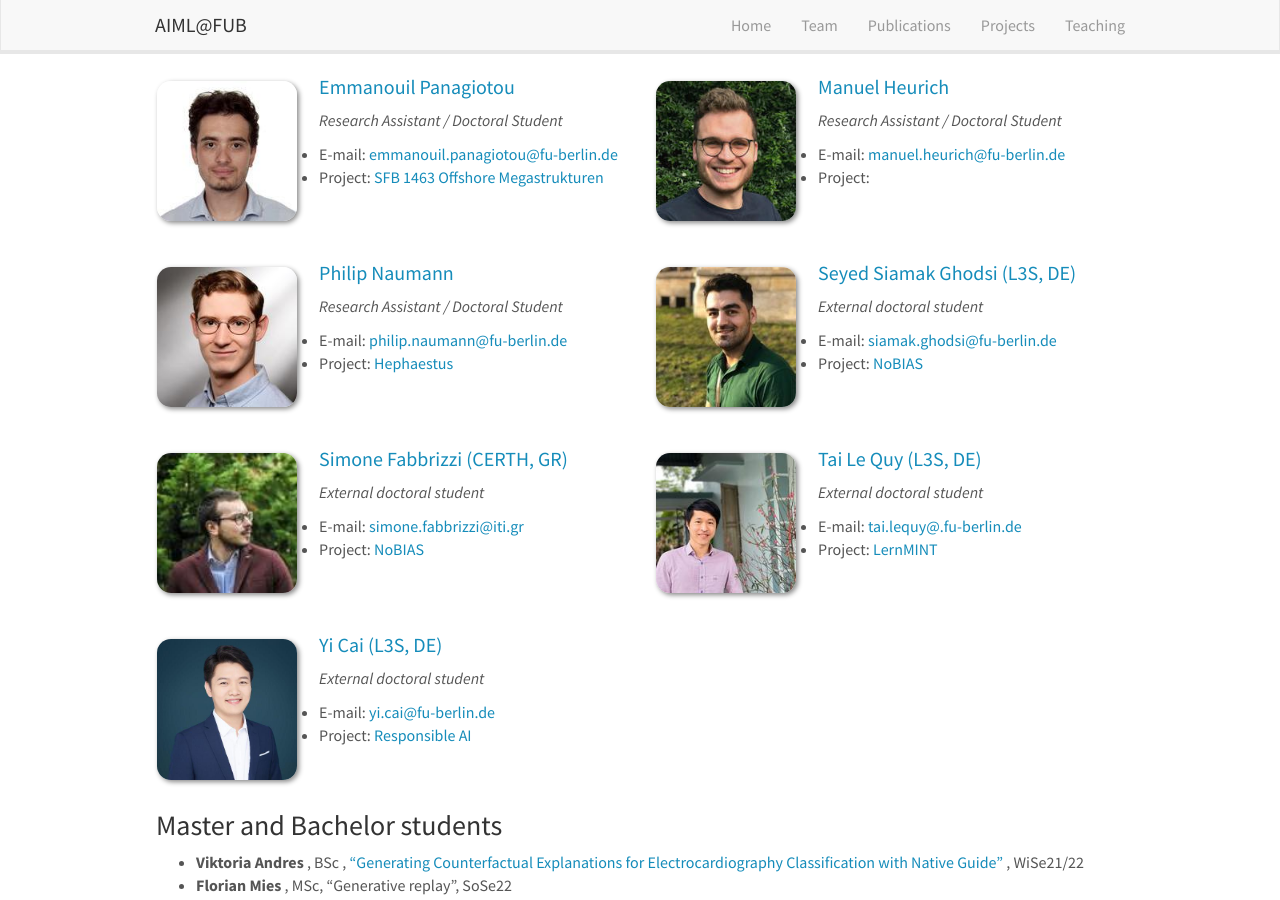
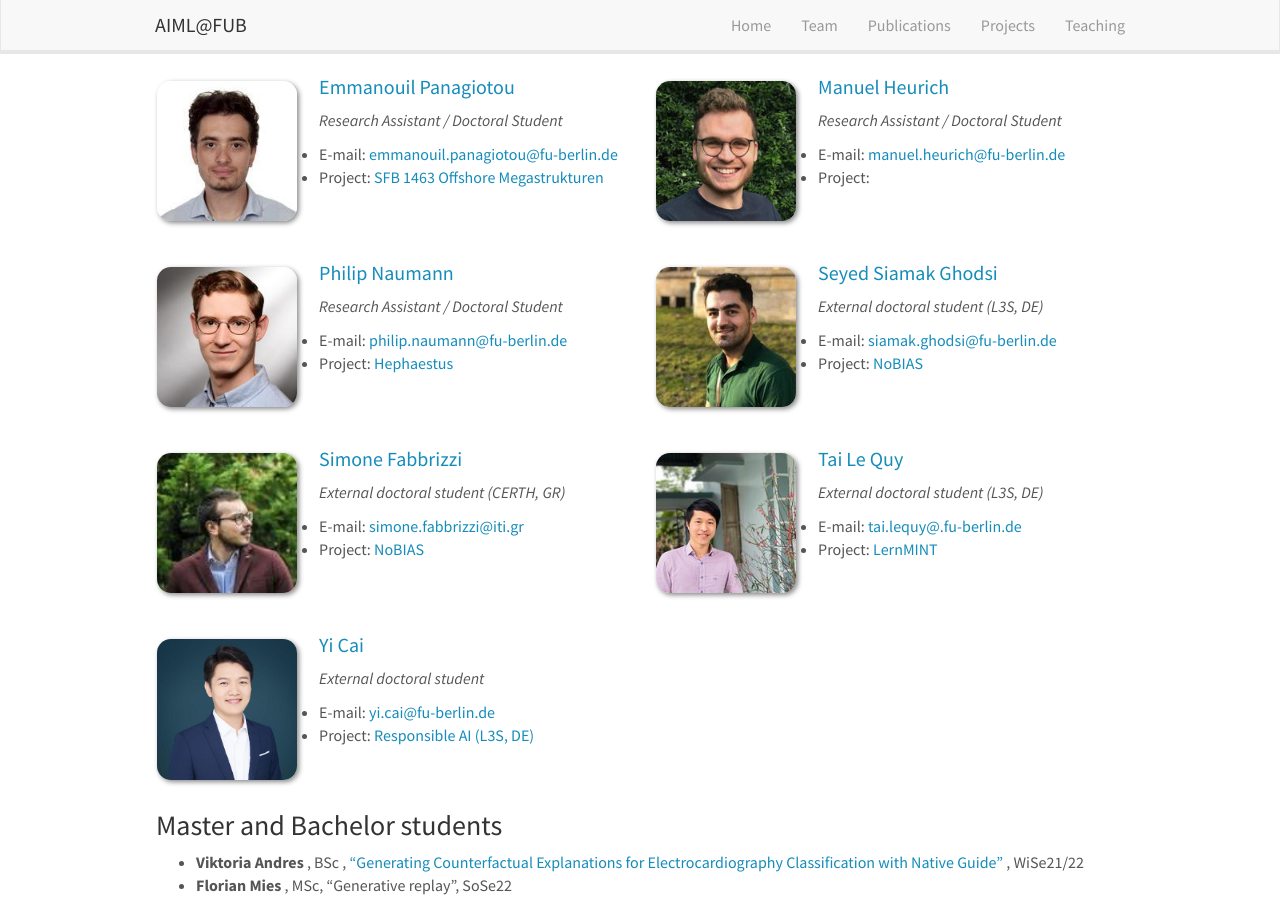
Before and after one commit to AIML-research/AIML-research.github.io, a Jekyll site: the page built from _pages/team.md, in a window 1280 px wide and 900 px high, scrolled down 721 px. Built offline with Jekyll 4.4.1, drawn with Linux system fonts in a browser that asks for light colours; nearby versions of some CDN libraries.

Commit message:
Update phds.yml

```diff
--- a/_data/phds.yml
+++ b/_data/phds.yml
@@ -47,9 +47,9 @@
   has_project_web: 1
   project_web: https://aiml-research.github.io/projects/hephaestus/
 
-- name: Seyed Siamak Ghodsi (L3S, DE)
+- name: Seyed Siamak Ghodsi
   photo: Siamak.jpg
-  info: External doctoral student
+  info: External doctoral student (L3S, DE)
   email: siamak.ghodsi@fu-berlin.de
   number_educ: 0
   project: NoBIAS
@@ -57,9 +57,9 @@
   has_project_web: 1
   project_web: https://aiml-research.github.io/projects/nobias/
 
-- name: Simone Fabbrizzi (CERTH, GR)
+- name: Simone Fabbrizzi
   photo: Simone.jpg
-  info: External doctoral student
+  info: External doctoral student (CERTH, GR)
   email: simone.fabbrizzi@iti.gr
   number_educ: 0
   project: NoBIAS
@@ -67,9 +67,9 @@
   has_project_web: 1
   project_web: https://aiml-research.github.io/projects/nobias/
 
-- name: Tai Le Quy (L3S, DE)
+- name: Tai Le Quy
   photo: Tai.jpg
-  info: External doctoral student
+  info: External doctoral student (L3S, DE)
   email: tai.lequy@.fu-berlin.de
   number_educ: 0
   project: LernMINT
@@ -77,12 +77,12 @@
   has_project_web: 1
   project_web: https://aiml-research.github.io/projects/lernmint/
 
-- name: Yi Cai (L3S, DE)
+- name: Yi Cai
   photo: Yi.jpg
   info: External doctoral student
   email: yi.cai@fu-berlin.de
   number_educ: 0
-  project: Responsible AI
+  project: Responsible AI (L3S, DE)
   website: "https://www.caiy.org/"
   has_project_web: 1
   project_web: https://verantwortungsvolleki.de/en/
```
